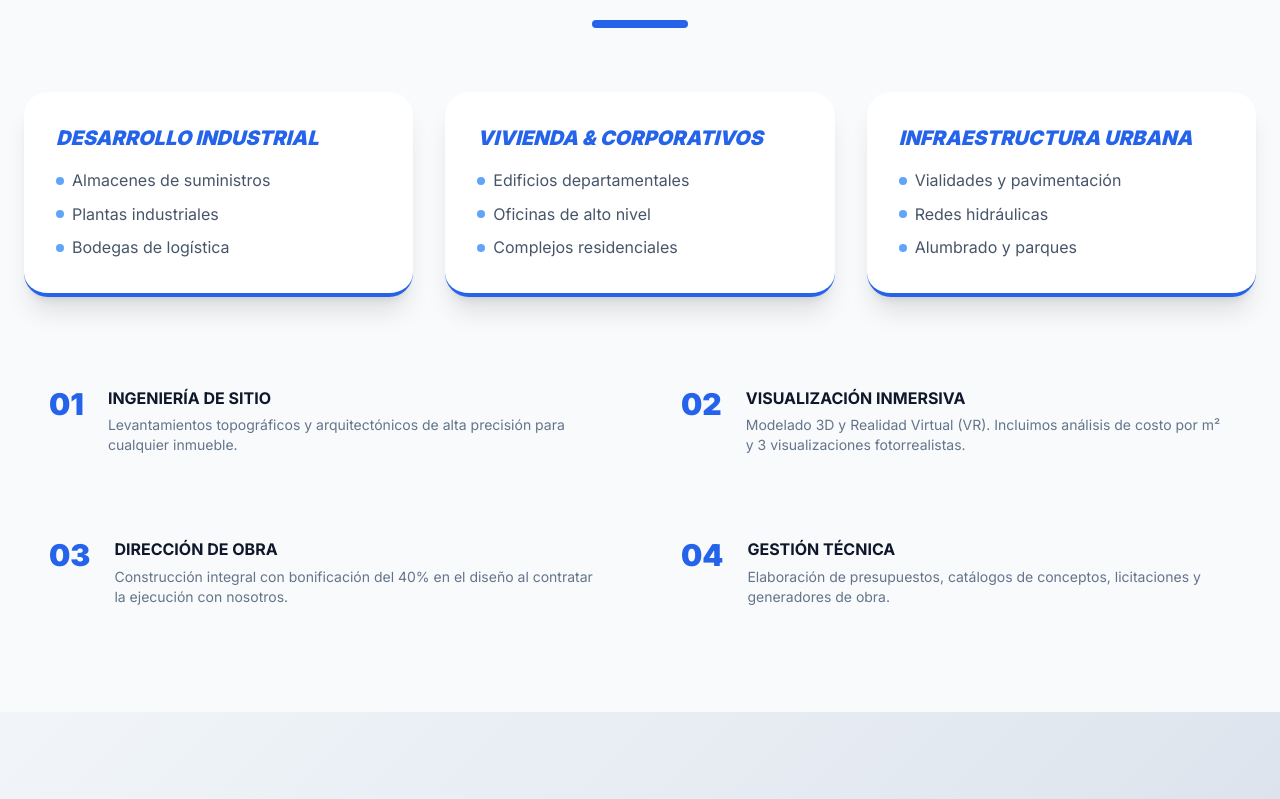
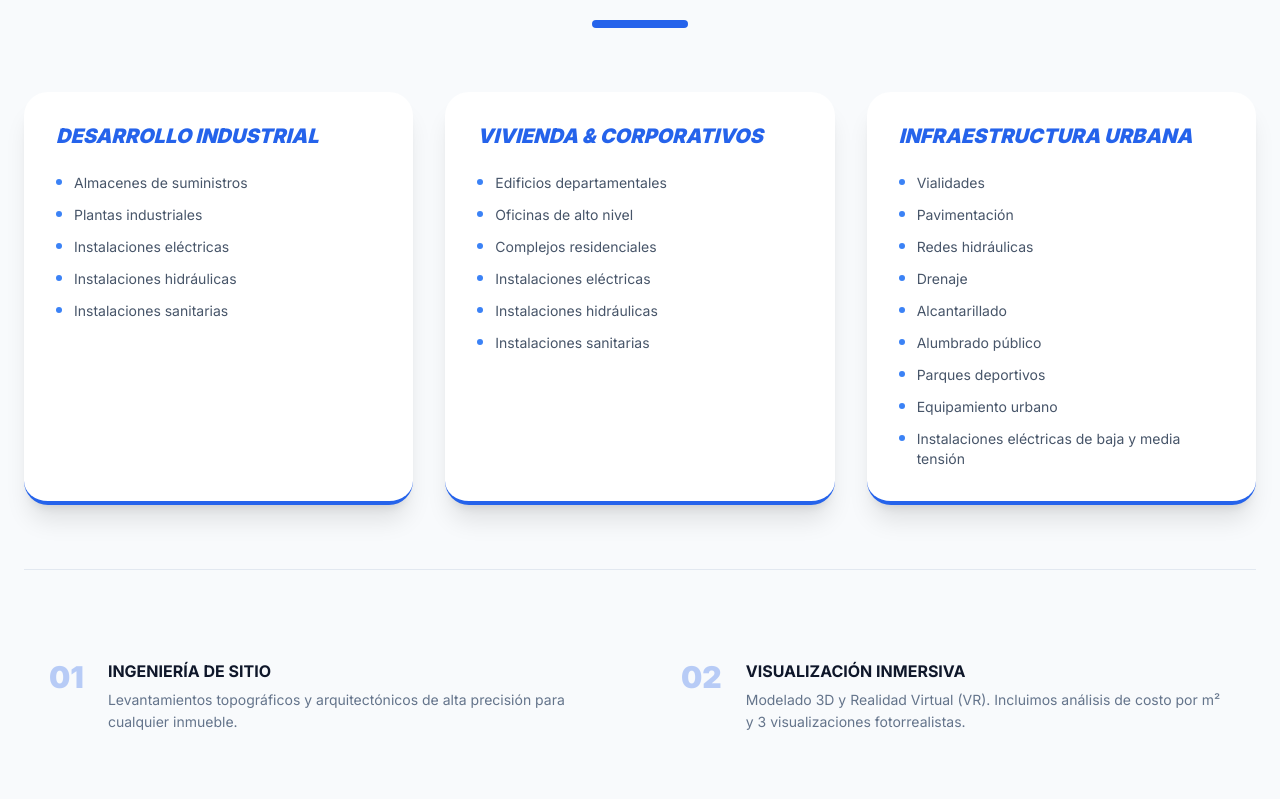
Before and after one commit to BrandonYGG/PAGINA-MODIFICABLE, a React (Vite) app: page / in a window 1280 px wide. Shown: the part 2100-2899 px from the top of the page. Built offline with nearby package versions, Linux system fonts and the light colour scheme; no server answers; the database is empty.

Commit message:
Update: Lista de infraestructura desglosada e instalaciones técnicas según Arq. Gio

```diff
--- a/src/components/Servicios.jsx
+++ b/src/components/Servicios.jsx
@@ -1,18 +1,43 @@
+'use client';
 import React from 'react';
 
 const Servicios = () => {
   const categorias = [
     {
       titulo: "Desarrollo Industrial",
-      items: ["Almacenes de suministros", "Plantas industriales", "Bodegas de logística"]
+      items: [
+        "Almacenes de suministros",
+        "Plantas industriales",
+        "Instalaciones eléctricas",
+        "Instalaciones hidráulicas",
+        "Instalaciones sanitarias"
+      ]
     },
     {
       titulo: "Vivienda & Corporativos",
-      items: ["Edificios departamentales", "Oficinas de alto nivel", "Complejos residenciales"]
+      items: [
+        "Edificios departamentales",
+        "Oficinas de alto nivel",
+        "Complejos residenciales",
+        "Instalaciones eléctricas",
+        "Instalaciones hidráulicas",
+        "Instalaciones sanitarias"
+      ]
     },
     {
       titulo: "Infraestructura Urbana",
-      items: ["Vialidades y pavimentación", "Redes hidráulicas", "Alumbrado y parques"]
+      // Lista desglosada sin conjunciones para mayor impacto visual
+      items: [
+        "Vialidades",
+        "Pavimentación",
+        "Redes hidráulicas",
+        "Drenaje",
+        "Alcantarillado",
+        "Alumbrado público",
+        "Parques deportivos",
+        "Equipamiento urbano",
+        "Instalaciones eléctricas de baja y media tensión"
+      ]
     }
   ];
 
@@ -45,15 +70,15 @@ const Servicios = () => {
           <div className="w-24 h-2 bg-blue-600 mx-auto mt-4 rounded-full"></div>
         </div>
 
-        {/* Tarjetas de Sectores */}
+        {/* Tarjetas de Sectores con la nueva lista extendida */}
         <div className="grid grid-cols-1 md:grid-cols-3 gap-8 mb-16">
           {categorias.map((cat, i) => (
-            <div key={i} className="bg-white dark:bg-slate-800 p-8 rounded-3xl shadow-xl border-b-4 border-blue-600">
-              <h3 className="text-xl font-black mb-4 text-blue-600 uppercase italic">{cat.titulo}</h3>
-              <ul className="space-y-2">
+            <div key={i} className="bg-white dark:bg-slate-800 p-8 rounded-3xl shadow-xl border-b-4 border-blue-600 transition-transform hover:-translate-y-2">
+              <h3 className="text-xl font-black mb-6 text-blue-600 uppercase italic leading-tight">{cat.titulo}</h3>
+              <ul className="space-y-3">
                 {cat.items.map((item, idx) => (
-                  <li key={idx} className="text-slate-600 dark:text-slate-400 flex items-center">
-                    <span className="w-2 h-2 bg-blue-400 rounded-full mr-2"></span>
+                  <li key={idx} className="text-slate-600 dark:text-slate-400 text-sm flex items-start">
+                    <span className="w-1.5 h-1.5 bg-blue-500 rounded-full mt-1.5 mr-3 flex-shrink-0"></span>
                     {item}
                   </li>
                 ))}
@@ -63,13 +88,13 @@ const Servicios = () => {
         </div>
 
         {/* Listado Técnico */}
-        <div className="grid grid-cols-1 md:grid-cols-2 gap-8">
+        <div className="grid grid-cols-1 md:grid-cols-2 gap-8 border-t border-slate-200 dark:border-slate-800 pt-16">
           {tecnicos.map((t, i) => (
             <div key={i} className="flex gap-6 p-6 hover:bg-white dark:hover:bg-slate-800 rounded-2xl transition-all border border-transparent hover:border-slate-200 dark:hover:border-slate-700">
-              <div className="text-blue-600 font-black text-3xl">0{i + 1}</div>
+              <div className="text-blue-600 font-black text-3xl opacity-30">0{i + 1}</div>
               <div>
                 <h4 className="font-bold text-slate-900 dark:text-white uppercase mb-1">{t.nombre}</h4>
-                <p className="text-sm text-slate-500 dark:text-slate-400">{t.desc}</p>
+                <p className="text-sm text-slate-500 dark:text-slate-400 leading-relaxed">{t.desc}</p>
               </div>
             </div>
           ))}
```
